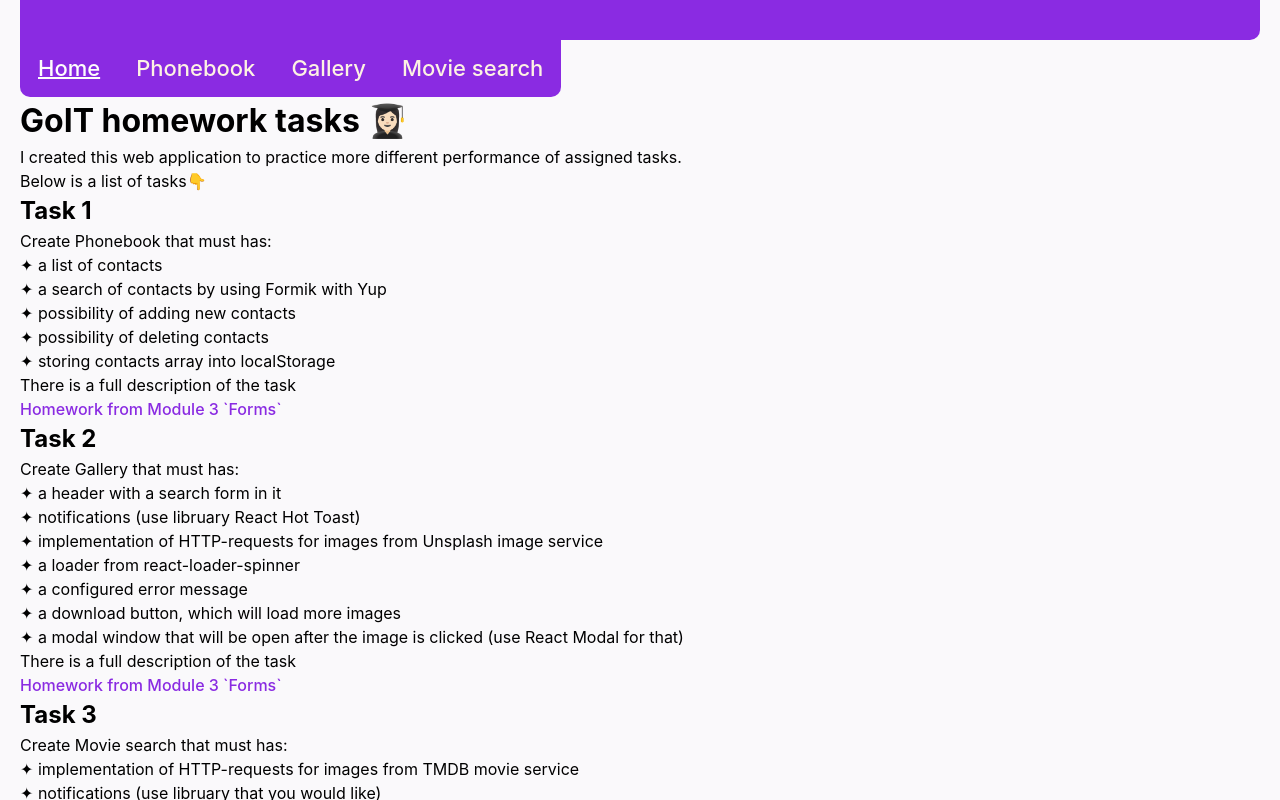
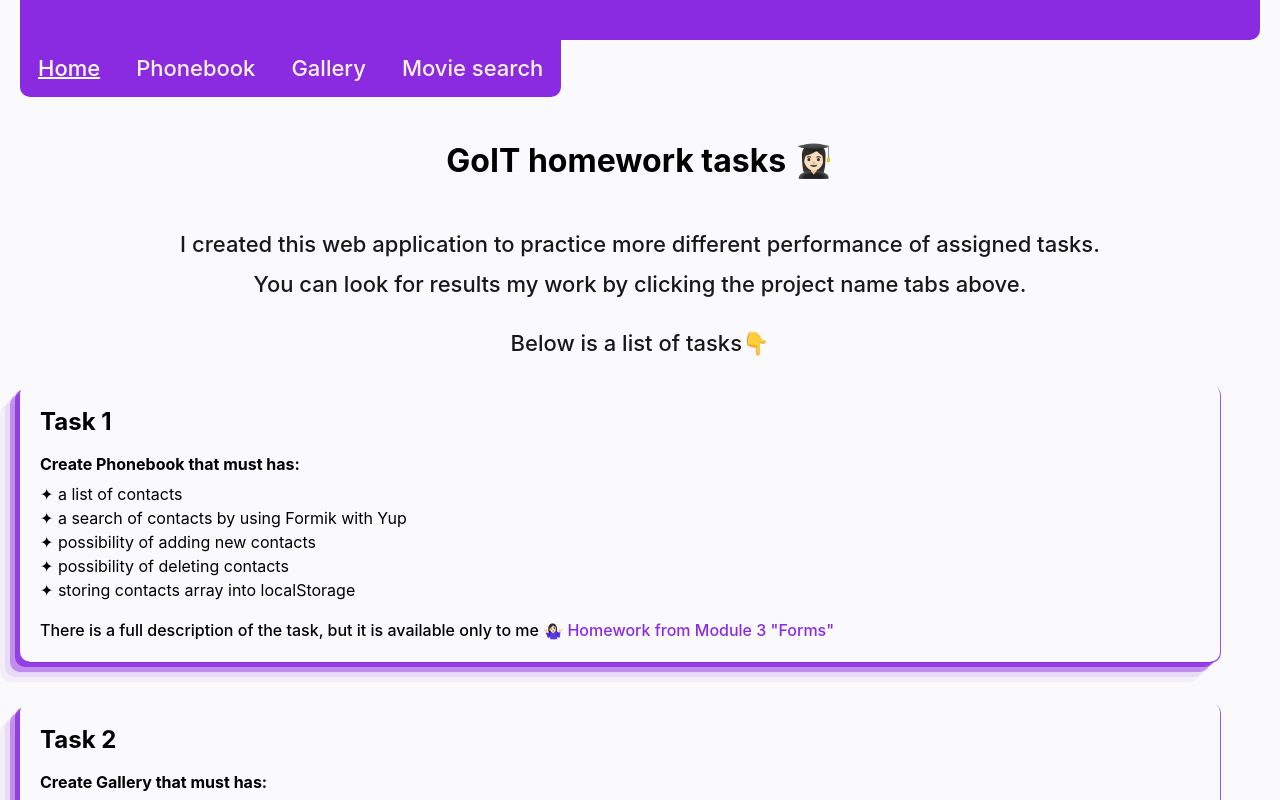
Before and after one commit to TetianaUMKA/additional-react-practice, a React (Vite) app: page / in a window 1280 px wide. Shown: the top 800 px of the page. Built offline with nearby package versions, Linux system fonts and the light colour scheme.

Commit message:
Update files

```diff
--- a/src/components/TaskDescrList/TaskDescrList.jsx
+++ /dev/null
@@ -1,9 +0,0 @@
-export default function TaskLDescrList({ descrItems }) {
-  return (
-    <ul>
-      {descrItems.map((descrItem, i) => (
-        <li key={i + 1}>✦ {descrItem}</li>
-      ))}
-    </ul>
-  );
-}
--- a/src/components/TaskItem/TaskItem.jsx
+++ b/src/components/TaskItem/TaskItem.jsx
@@ -1,18 +1,23 @@
-import TaskLDescrList from "../TaskDescrList/TaskDescrList";
+import TaskLDescrList from "../TaskItemDescrList/TaskItemDescrList";
+
+import css from "./TaskItem.module.css";
 
 export default function TaskItem({
-  data: { appName, descrItems, descrLink },
+  data: { appName, descrItems, descrLink, moduleName },
   index,
 }) {
   return (
-    <>
-      <h2>Task {index + 1}</h2>
-      <p>Create {appName} that must has:</p>
+    <div className={css.item_container}>
+      <h2 className={css.title}>Task {index + 1}</h2>
+      <p className={css.text}>Create {appName} that must has:</p>
       <TaskLDescrList descrItems={descrItems} />
-      <p>There is a full description of the task</p>
-      <a href={descrLink} target="_blank">
-        Homework from Module 3 `Forms`
-      </a>
-    </>
+      <p className={css.link_text}>
+        There is a full description of the task, but it is available only to me
+        🤷🏻‍♀️{" "}
+        <a href={descrLink} target="_blank">
+          Homework from {moduleName}
+        </a>
+      </p>
+    </div>
   );
 }
--- /dev/null
+++ b/src/components/TaskItemDescrList/TaskItemDescrLIst.module.css
@@ -0,0 +1,3 @@
+.list {
+  margin-bottom: 16px;
+}
--- /dev/null
+++ b/src/components/TaskItemDescrList/TaskItemDescrList.jsx
@@ -0,0 +1,11 @@
+import css from "./TaskItemDescrLIst.module.css";
+
+export default function TaskLDescrList({ descrItems = [] }) {
+  return (
+    <ul className={css.list}>
+      {descrItems.map((descrItem, i) => (
+        <li key={i + 1}>✦ {descrItem}</li>
+      ))}
+    </ul>
+  );
+}
--- a/src/tabs/Home/Home.jsx
+++ b/src/tabs/Home/Home.jsx
@@ -1,16 +1,18 @@
 import TaskList from "../../components/TaskList/TaskList";
-
+import css from "./Home.module.css";
 import tasks from "../../data/tasks.json";
 
 export default function Home() {
   return (
     <div>
-      <h1>GoIT homework tasks 👩🏻‍🎓</h1>
-      <p>
+      <h1 className={css.title}>GoIT homework tasks 👩🏻‍🎓</h1>
+      <p className={css.text}>
         I created this web application to practice more different performance of
         assigned tasks.
+        <br></br> You can look for results my work by clicking the project name
+        tabs above.
       </p>
-      <p>Below is a list of tasks👇</p>
+      <p className={css.text}>Below is a list of tasks👇</p>
       <TaskList data={tasks} />
     </div>
   );
```
